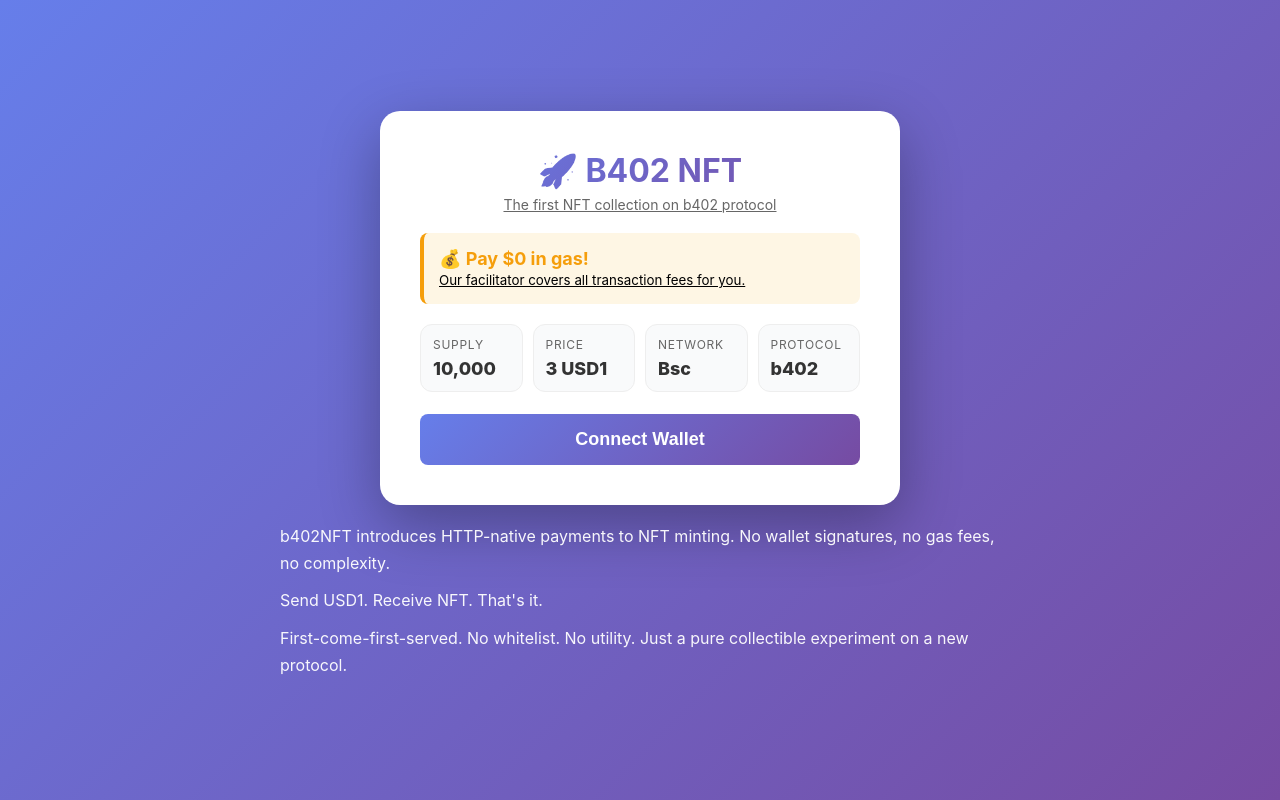
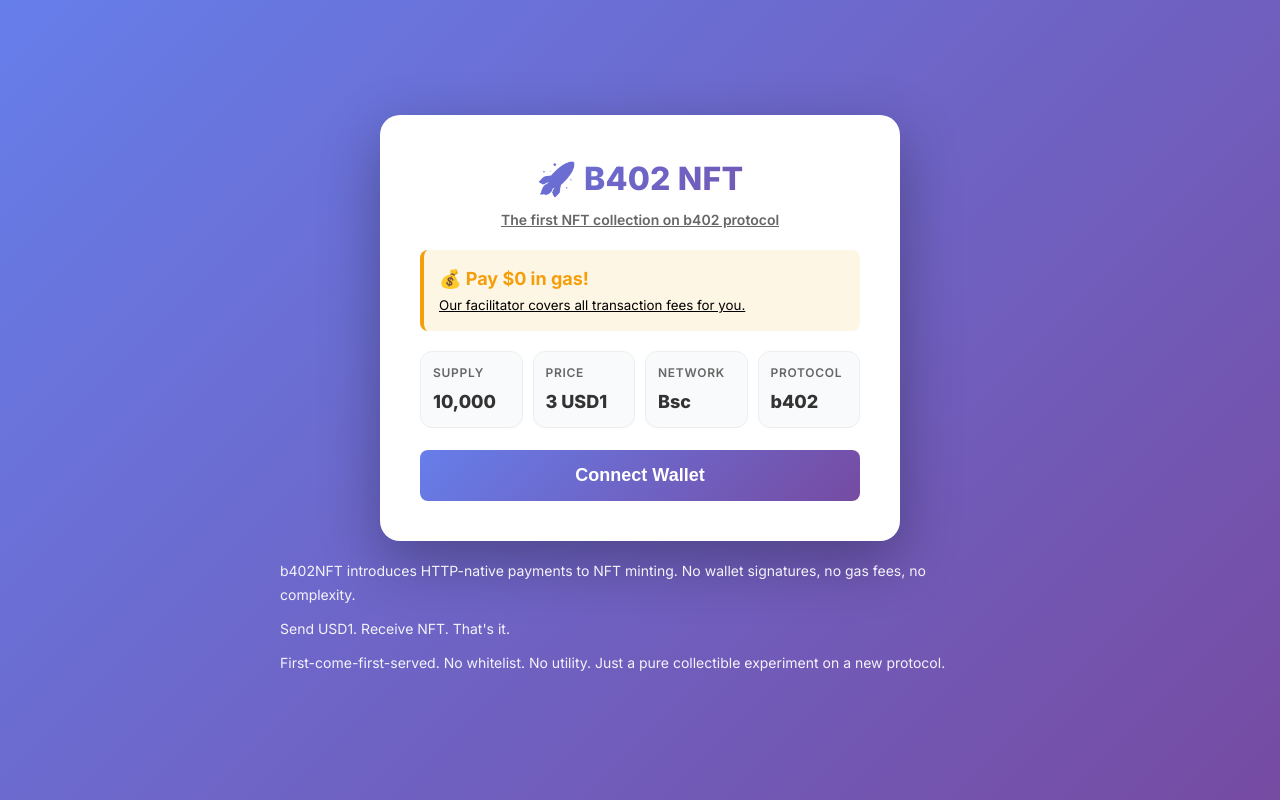
Before and after one commit to Bigwee131419/b402, a plain HTML site: page index.html in a window 1280 px wide. Drawn offline with Linux system fonts and the light colour scheme.

Commit message:
update ui

```diff
--- a/index.html
+++ b/index.html
@@ -6,28 +6,30 @@
   <title>B402 - Send USD1 with ZERO Gas Fees!</title>
   <!-- 仍用 ethers v5，与现有后端/写法保持一致 -->
   <script src="https://cdn.jsdelivr.net/npm/ethers@5.7.2/dist/ethers.umd.min.js"></script>
+  <!-- Unify typography with Inter font -->
+  <link href="https://fonts.googleapis.com/css2?family=Inter:wght@400;600;700;800&display=swap" rel="stylesheet"/>
   <style>
     *{margin:0;padding:0;box-sizing:border-box}
     body{
-      font-family:-apple-system,BlinkMacSystemFont,'Segoe UI','Roboto',sans-serif;
+      font-family:'Inter',-apple-system,BlinkMacSystemFont,'Segoe UI','Roboto',sans-serif;
       background:linear-gradient(135deg,#667eea 0%,#764ba2 100%);
-      min-height:100vh;display:flex;justify-content:center;align-items:center;padding:20px
+      min-height:100vh;display:flex;justify-content:center;align-items:center;padding:20px;line-height:1.5
     }
     .container{
       background:#fff;border-radius:20px;box-shadow:0 20px 60px rgba(0,0,0,.3);
       max-width:520px;width:100%;padding:40px
     }
     h1{
-      font-size:32px;margin-bottom:6px;background:linear-gradient(135deg,#667eea 0%,#764ba2 100%);
-      -webkit-background-clip:text;-webkit-text-fill-color:transparent;text-align:center
+      font-size:32px;font-weight:800;margin-bottom:6px;background:linear-gradient(135deg,#667eea 0%,#764ba2 100%);
+      -webkit-background-clip:text;-webkit-text-fill-color:transparent;text-align:center;letter-spacing:.2px
     }
-    .subtitle{color:#666;margin-bottom:18px;font-size:14px;text-align:center}
+    .subtitle{color:#666;margin-bottom:18px;font-size:14px;text-align:center;font-weight:600}
     .subtitle, .highlight small{ text-decoration: underline }
     .tagline{font-size:13px;color:#888;margin-bottom:8px;text-align:left}
     .highlight{background:#fef6e4;border-left:4px solid #f59e0b;padding:15px;margin:20px 0;border-radius:8px}
     .highlight strong{color:#f59e0b;font-size:18px}
     .input-group{margin-bottom:20px}
-    label{display:block;margin-bottom:8px;font-weight:600;color:#333}
+    label{display:block;margin-bottom:8px;font-weight:600;color:#333;font-size:14px}
     input{
       width:100%;padding:12px;border:2px solid #e0e0e0;border-radius:8px;font-size:16px;background:#f5f5f5;color:#555
     }
@@ -50,11 +52,11 @@
     /* KPI grid */
     .kpis{display:grid;grid-template-columns:repeat(4,minmax(0,1fr));gap:10px;margin:14px 0}
     .kpi{background:#f9fafb;border:1px solid #eee;border-radius:12px;padding:12px;text-align:left}
-    .kpi .l{font-size:12px;color:#666;letter-spacing:.06em}
+    .kpi .l{font-size:12px;color:#666;letter-spacing:.06em;font-weight:600}
     .kpi .v{font-size:18px;font-weight:800;color:#333;margin-top:6px}
     .page-wrap{display:flex;flex-direction:column;align-items:center;gap:18px;width:100%}
     .desc{max-width:720px;margin:0 auto 0;color:#fff}
-    .desc p{margin:0 0 10px;line-height:1.7;opacity:.95}
+    .desc p{margin:0 0 10px;line-height:1.7;opacity:.92;font-size:14px}
     .step{display:flex;align-items:start;margin-bottom:15px}
     .step-number{
       background:#667eea;color:#fff;width:30px;height:30px;border-radius:50%;display:flex;align-items:center;justify-content:center;
```
